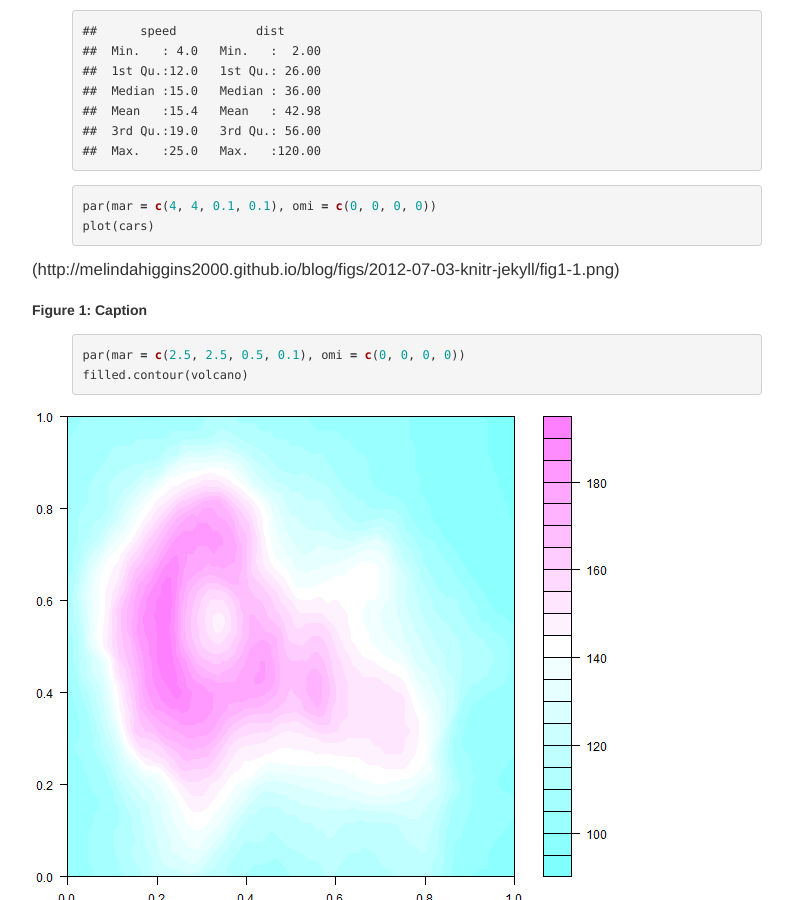
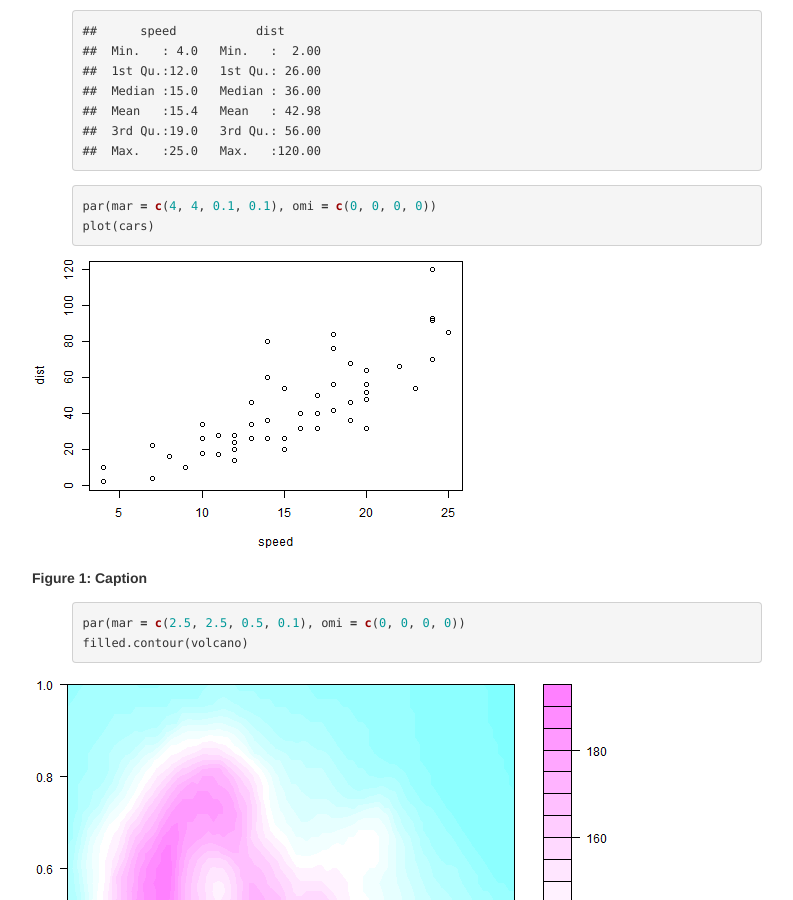
Before and after one commit to melindahiggins2000/blog, a Jekyll site: the page built from _posts/2012-07-03-knitr-jekyll.md, in a window 1280 px wide and 900 px high, scrolled down 1245 px. Shown: the whole window, without its empty margins (23-816 px from the left). Built offline with Jekyll 4.4.1, drawn with Linux system fonts in a browser that asks for light colours; comment, search, counter and statistics services are not loaded.

Commit message:
Update 2012-07-03-knitr-jekyll.md

```diff
--- a/_posts/2012-07-03-knitr-jekyll.md
+++ b/_posts/2012-07-03-knitr-jekyll.md
@@ -83,7 +83,7 @@ par(mar = c(4, 4, 0.1, 0.1), omi = c(0, 0, 0, 0))
 plot(cars)
 {% endhighlight %}
 
-(http://melindahiggins2000.github.io/blog/figs/2012-07-03-knitr-jekyll/fig1-1.png)
+![fig 1](/figs/2012-07-03-knitr-jekyll/fig1-1.png)
 
 ##### Figure 1: Caption
 
```
